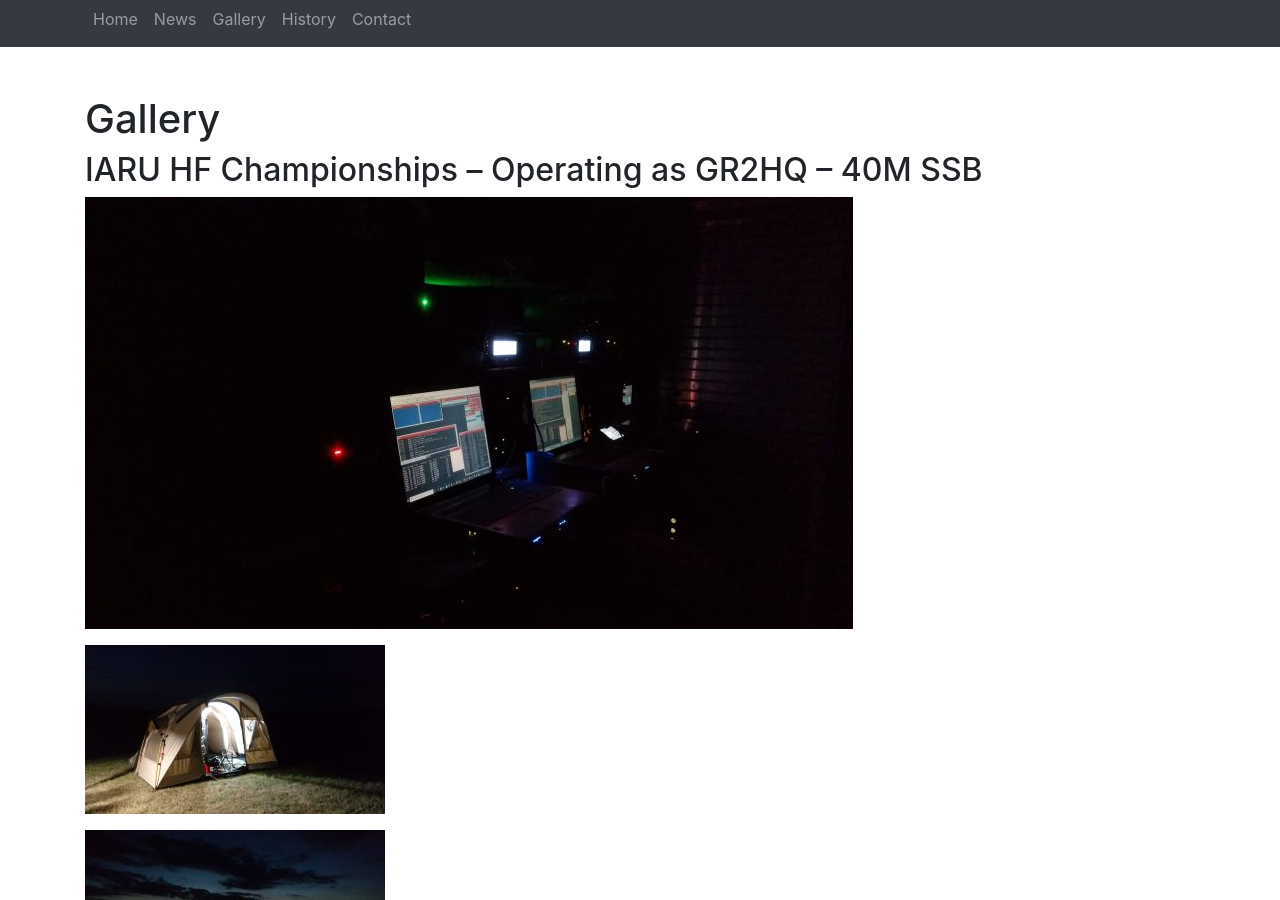
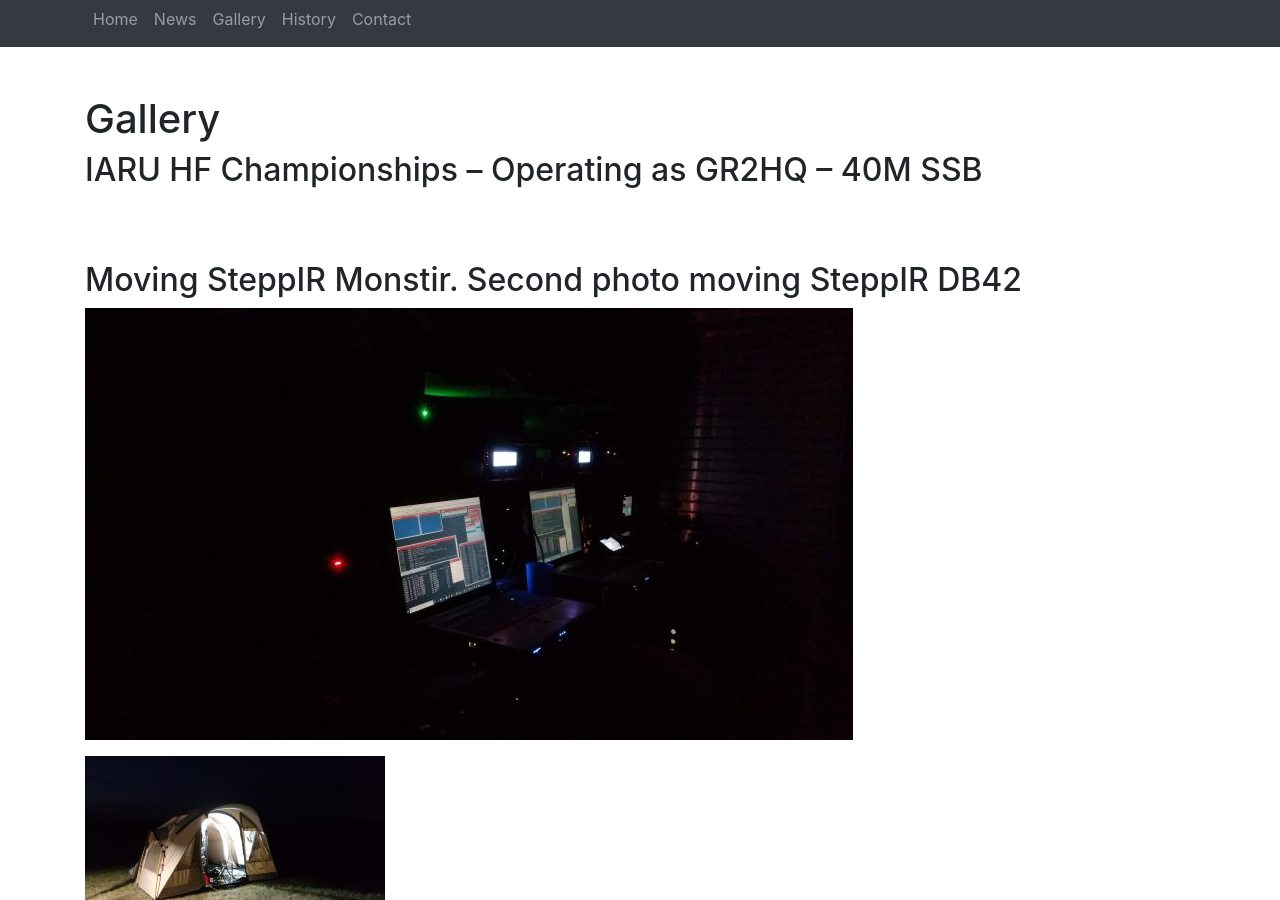
Before and after one commit to pe5er/gw4cc.wales, a Jekyll site: the page built from gallery.md, in a window 1280 px wide and 900 px high, scrolled down 409 px. Built offline with Jekyll 4.4.1, drawn with Linux system fonts in a browser that asks for light colours; our own code applies the rules of GitHub Pages for plain Markdown files; a script that is not in the unit is left out.

Commit message:
Update gallery.md

```diff
--- a/gallery.md
+++ b/gallery.md
@@ -3,6 +3,35 @@ title: Gallery
 ---
 
 ## IARU HF Championships – Operating as GR2HQ – 40M SSB
+
+<script src="https://www.publicalbum.org/js/pa-embed-player.min.js" async></script>
+<div class="pa-embed-player" style="width:100%; height:480px; display:none;"
+  data-link="https://photos.app.goo.gl/7K6XUDLwMvkNzkiJ8"
+  data-title="IARU HF Championships - GR2HQ 40M SSB"
+  data-descrition="10 new photos added to shared album">
+  <img data-src="https://lh3.googleusercontent.com/vNKxzmGnDN834Jqa5hk3S5Zw3Ct3GNxnsPPlCSs7YCxM1QO2QTIdEGv49pqus4QUGSopccwLv39DbKaFYMRVIN3BwNuV6IZmKgtDZuY6mkyR8WwPEkSdVkgrpB_VBZNzwVRjYkOghB0=w5344-h3006" src="" alt="" />
+  <img data-src="https://lh3.googleusercontent.com/zbsspoN7lohWtOw-HNsjUEpxijL8OPvOMdS4z-jXRAWObzftYDxqBZ3hWJqqToOE6tTTODr8SyT-7GI5wMHEZW_-3OnRP13qPZ8rwjFfzGp8S7GCuBtnee0uWzkaty4qvZN7O34MRck=w5344-h3006" src="" alt="" />
+  <img data-src="https://lh3.googleusercontent.com/SHQIuI8_Xl79UXK5uYkjK5SxNu6CJoggATKdoNTEvUYkynZCkN5mBgVaie0f41txnzROAGXoqcrD4jSWmXV4ePVOP4HpivSvutgIF9TrxHqFZJfKxvHLtxU1N1HzXLszSdpbMYVFwao=w5344-h3006" src="" alt="" />
+  <img data-src="https://lh3.googleusercontent.com/zbFtwDukxn8Fnn4Cp--rB_XIFqgrAjTkKJ54u0GO8W96p4evKaelPw_kTRHGpkfbl8IGo--Bt8oXnZwg4l1832Rlhc2VOtPUlWsMkcP50iZZxyBcfkHOz_HqWrDgeWjGFPTXqOGd5Ow=w5344-h3006" src="" alt="" />
+  <img data-src="https://lh3.googleusercontent.com/ihCEpT4Oy2ir0raqh-p5T02xN9ZanJqMy7U1xbGWdEJS4-1sI1MPXHm8M5GG50cA3lWuIM9Go4ATHjBcV2aQRvAu27f-L8Lu1rGw8rPbwc89lyhOWPM6iD1yylGVxij55kdJsQgBne0=w5344-h3006" src="" alt="" />
+  <img data-src="https://lh3.googleusercontent.com/I_1vfJBHX2XO4sW0QHzcEgCV7Sp6A7pxfIvYEvlqJz_AWArxtFIWo3lnxb5wNzyE06bJL1RiJWykReuH4NKiFH8wuWIhG9m-T4dlK2l9VcZmaTPF50cDSW31TyOfTMpqTlv8Y1ZjNTg=w5344-h3006" src="" alt="" />
+  <img data-src="https://lh3.googleusercontent.com/J3hMeM--py8_LCxciCsPFWncYFrestscOvEhMRoUZATPuTzkr_tyv9Xi1P4UHmbSLxx0LX-l3A8D_l-7MNpJIpXTF9qyN3mFTDcvv8OZtYclTZU5PZuSvEYRldLBo5CyKFQ9-ESYjpE=w5344-h3006" src="" alt="" />
+  <img data-src="https://lh3.googleusercontent.com/57CuHHT1RpBfmmjR3rjzAYV0nwxyJ0zOjIdprUGD18BxSix26DXucel01Fr792-HHLeATuoJtqKHbuFygQTacrHIWF72QMpTSvlw5t64y1Qr73hYbuOXwq4aCmPHuYWeTzrsx6Hd9_0=w1920-h1080" src="" alt="" />
+  <img data-src="https://lh3.googleusercontent.com/pzSTwYRS2jKKj9J_W91S5dhFlTePhbUw9qcImNU51VQeGMG2jy2r8Gb0UPcgnpgKu3QcdTUDUXZyFn3LU6dzsOk6JbHb-YpOAruz5BSX_ZNdXONVcznH4zrffj1JqVeDHl3HGmyHOJI=w5344-h3006" src="" alt="" />
+  <img data-src="https://lh3.googleusercontent.com/uHlEhdxKQKT4XxSLz5axJKJh991Z3PjfAWhsM1uKmKBFSyOeABeg4CtJfcULJ6TDnssAL4_iV0HMkFLSkp_9U_e3dKrXxtpVmbPKWFw8LraokXm0duEKCAmFaYv0KZrr-Rla-ufTVEA=w5344-h3006" src="" alt="" />
+</div>
+<br><br>
+<h2>Moving SteppIR Monstir. Second photo moving SteppIR DB42</h2>
+<script src="https://www.publicalbum.org/js/pa-embed-player.min.js" async></script>
+<div class="pa-embed-player" style="width:100%; height:480px; display:none;"
+  data-link="https://photos.app.goo.gl/MuEKfpcoRrB2A6Ms8"
+  data-title="Moving Antennas"
+  data-descrition="4 new photos · Album by Peter Barnes">
+  <img data-src="https://lh3.googleusercontent.com/nP3KtPEbXtHUnbUGEErDbniB_HLodSzWs_mEq3q6oFuK-QkriURVk86FtWljGfoI6afRil41p8Y5zUq0eTeM-L1ACzTkfYynQ9wLhgEI6f0hH1LZBsg3OWLG32gDxMBJnKbYwInzw-Q=w5344-h3006" src="" alt="" />
+  <img data-src="https://lh3.googleusercontent.com/FkhEbR4E8nVsQfzyIFJN_sun2zn2-eWcN4JrwpBVjOlOV1XrEoZ1Dbb0zjRjdeUfjvHW7lmJPICuwv8sJaOEkVmxgamCxz7w7Fcgw1L9feTZeaktH9KcuxlnD03av7bzm4LM6caVGRM=w5344-h3006" src="" alt="" />
+  <img data-src="https://lh3.googleusercontent.com/51Zis6qnwU_h_b4h2MUXbzBcORcBkoSqR-xMp9EYCmSUbC4bzMZgiOzWHh2ScgsAn25ewMjtBfaBjQ0SLtJHKY_3OkB2lwCLEmK-Xh9YSAPLflknzkQVvyVYp1_U_yiFqjn66lctHeM=w5344-h3006" src="" alt="" />
+  <img data-src="https://lh3.googleusercontent.com/4am0l_cYjixHH-KgEuAGcOm9kTkEK8K0fqjezWZDi9rCmD994HXgtmjFqMt4bOjTCwc0GeJ6oyy8GmCx9j_lFhB3fsWCT0TztCmYBZApO3kMFcRa9ppSpUmnr0zalSBTiSxpPffFlwc=w5344-h3006" src="" alt="" />
+</div>
 
 ![Inside the shack](/media/iaru2018/iaru2018(1).jpg "Inside the shack")
 
```
